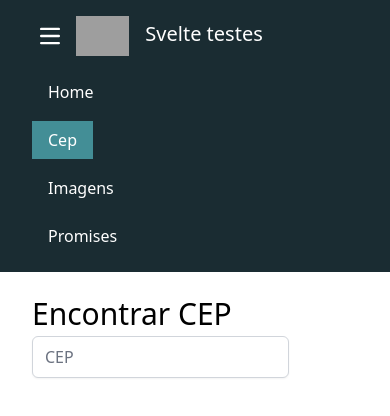
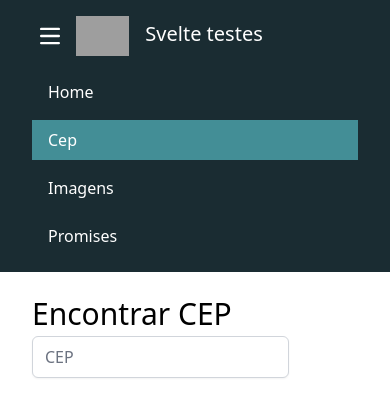
Before and after one commit to cgcdoss/svelte-teste, a SvelteKit app: page /cep in a window 390 px wide. Both pictures are taken after a click on the button 50 px from the left and 36 px from the top of the page. Shown: the top 416 px of the page. Built offline with nearby package versions, Linux system fonts and the light colour scheme; grey boxes are pictures that could not be loaded.

Commit message:
feat: melhorando header

```diff
--- a/src/lib/components/header.svelte
+++ b/src/lib/components/header.svelte
@@ -88,10 +88,10 @@
         class:flex-col={showItems}
       >
         {#each routes as route}
-          <li class="py-2" use:collapseMenuWhenItemClicked>
+          <li use:collapseMenuWhenItemClicked>
             <a
               href="{base}/{route.path}"
-              class="text-white hover:bg-primary-700 px-4 py-2 transition-all"
+              class="block w-full text-white hover:bg-primary-700 px-4 py-2 transition-all"
               class:bg-primary-500={currentUrl === route.path}
             >
               {route.name}
--- a/src/routes/+page.svelte
+++ b/src/routes/+page.svelte
@@ -31,8 +31,8 @@
 
 <hr class="my-4" />
 
-<div class="space-x-2">
-  <label for="localStorage">Texto no localStorage:</label>
+<label for="localStorage">Texto no localStorage:</label>
+<div>
   <input
     type="text"
     id="localStorage"
@@ -40,5 +40,5 @@
     bind:value={texto}
     on:change={saveInLocalStorage}
   />
-  <sub>Recarregue a página para obter o valor atual</sub>
 </div>
+<sup>Recarregue a página para obter o valor atual</sup>
```
